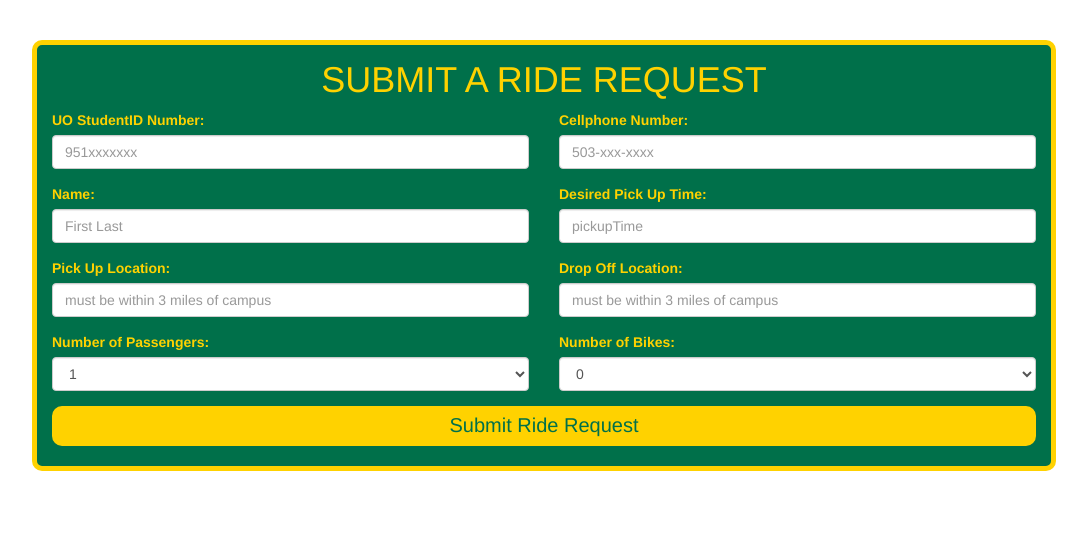
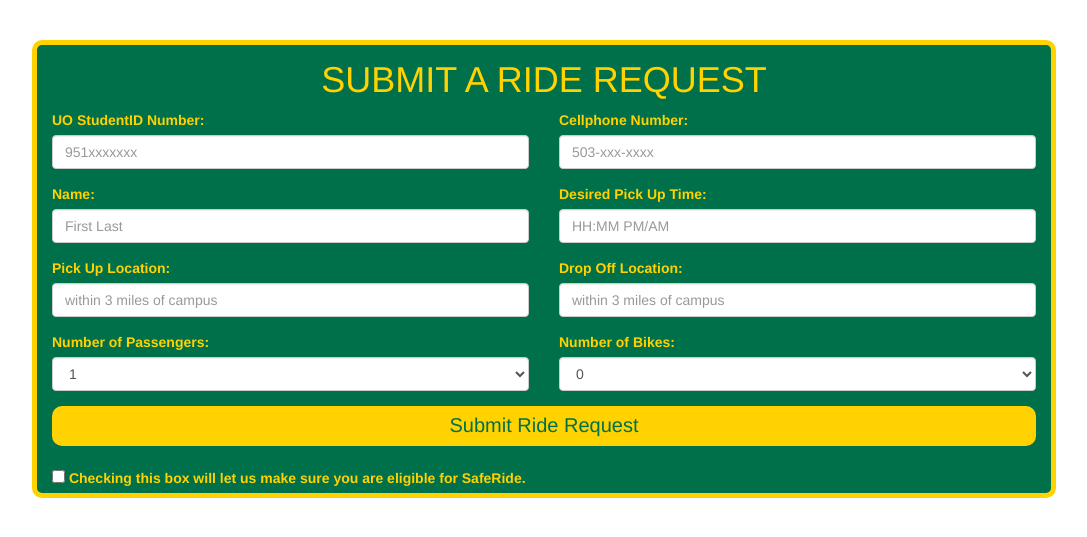
Before and after one commit to ian-garrett/Safe-Ride-App, a Flask app: page / in a window 1280 px wide. Shown: the top 537 px of the page, without its empty margins (96-1183 px from the left). Run offline with Flask 2, Linux system fonts and the light colour scheme; data that the repository does not hold is empty; some libraries are stand-ins or nearby versions.

Commit message:
strike tracking is fully configured. Further styling. Next step: input field checking + split view for assigned and unassigned rides as well as a running count of each

```diff
--- a/main.py
+++ b/main.py
@@ -129,7 +129,6 @@
                "bikes": bikes,
                "assigned": "false",
                "resolved": "false",
-
             }
     collection.insert(record)
     return
@@ -148,6 +147,7 @@
   dropoffLoc = request.args.get('dropoffLoc', 0, type=str)
   passengers = request.args.get('passengers', 0, type=int)
   bikes = request.args.get('bikes', 0, type=int)
+  passFail = request.args.get('bikes', 0, type=str)
 
   put_rideRequest(name,cellphone,studentID,pickupTime,pickupLoc,dropoffLoc,passengers,bikes)
   return jsonify(result="add success")
@@ -173,14 +173,8 @@
   print("entering checkstrikes")
   strikes = collection.find( { "type": "user", "studentID": studentID } )
   strikeCount = strikes[0]["strikes"]
-  print("strikes retrieved")
-  print("STRIKECOUNT")
-  print(strikeCount)
-  if strikeCount>=3:
-    print("strikes checked")
-    return jsonify(result="true")
-  print("if over")
-  return jsonify(result="false")
+
+  return jsonify(result=strikeCount)
 
 # USER FUNCTIONS
 
--- a/templates/index.html
+++ b/templates/index.html
@@ -15,7 +15,7 @@
     src="https://maxcdn.bootstrapcdn.com/bootstrap/3.3.5/js/bootstrap.min.js">
   </script>
 
-   <link rel="stylesheet" href="/static/css/memos.css" />
+   <link rel="stylesheet" href="/static/css/safeRide.css" />
 
 </head>
 <body>
@@ -44,17 +44,17 @@
   <div class="col-xs-12 col-sm-6">
     <label for="pickupTime">Desired Pick Up Time:</label><br>
     <input type="text" class="form-control"
-      name="PickupTime" id='pickupTime' placeholder="pickupTime"/>
+      name="PickupTime" id='pickupTime' placeholder="HH:MM PM/AM"/>
   </div>
   <div class="col-xs-12 col-sm-6">
     <label for="pickupLoc">Pick Up Location:</label><br>
     <input type="text" class="form-control"
-      name="PickupLoc" id='pickupLoc' placeholder="must be within 3 miles of campus"/>
+      name="PickupLoc" id='pickupLoc' placeholder="within 3 miles of campus"/>
   </div>
   <div class="col-xs-12 col-sm-6">
     <label for="dropoffLoc">Drop Off Location:</label><br>
     <input type="text" class="form-control"
-      name="DropoffLoc" id='dropoffLoc' placeholder="must be within 3 miles of campus"/>
+      name="DropoffLoc" id='dropoffLoc' placeholder="within 3 miles of campus"/>
   </div>
   <div class="col-xs-12 col-sm-6">
     <label for="passengers">Number of Passengers:</label><br>
@@ -78,6 +78,7 @@
 
   <div class="col-xs-12">
     <button id="create">Submit Ride Request</button>
+    <input type="checkbox" id="agree"> <label for="agree">Checking this box will let us make sure you are eligible for SafeRide.</label>
   </div>
  </div>
 
@@ -93,8 +94,6 @@
 {% endwith %}
 
 </div> <!-- container -->
-
-
 
 
 <!-- JS to insert into Python for DB processing  -->
@@ -113,22 +112,17 @@
               var dropoffLoc = $('#dropoffLoc').val();
               var passengers = $('#passengers').val();
               var bikes = $('#bikes').val();
-
-
-              //handle studentID check/user creation
-              checkID(studentID);
-
+              // var notes = $('#notes').val();
 
               //AJAX call
               $.getJSON($SCRIPT_ROOT + '/_createrideRequest',
                   // The object to pass to the server
                   {
-                    name: name, cellphone: cellphone, studentID: studentID, pickupTime: pickupTime, pickupLoc: pickupLoc, dropoffLoc: dropoffLoc, passengers, bikes
+                    name: name, cellphone: cellphone, studentID: studentID, pickupTime: pickupTime, pickupLoc: pickupLoc, dropoffLoc: dropoffLoc, passengers: passengers, bikes: bikes
                   },
                   // The function to call with the response
                   function(data) {
                     confirmRide();
-                    //location.reload(true);
                   }); // End of the call to getJSON
 
      });
@@ -176,7 +170,6 @@
             {studentID: studentID},
                   // The function to call with the response
                   function(data) {
-                    // deleterideRequest(rideRequestID);
                     if (data['result']=="true"){
                       var name = $('#name').val();
                       var cellphone = $('#cellphone').val();
@@ -189,18 +182,14 @@
         };
 
         function checkStrikes(studentID){
-            console.log(studentID);
-            console.log("check strikes called");
-
             $.getJSON($SCRIPT_ROOT + '/_checkStrikes',
             // The object to pass to the server
             {studentID: studentID},
                   // The function to call with the response
                   function(data) {
                     console.log("STRIKES CHECKED");
-                    console.log(data['result']);
                     // console.log(data['result']);
-                    if (data['result']=='true'){
+                    if (data['result']>=3){
                       strikeLimit();
                     }
                   }); // End of the call to getJSON
@@ -219,8 +208,21 @@
           //function that alerts user that they have 3 strikes and that there ride will not be submitted
             $('#fullContainerRider').empty();
             $('#fullContainerRider').css('text-align','center');
-            $('#fullContainerRider').html("<h4>Looks like you have had three no-shows.<br>So now you want a ride?</h4><div class='gif'><iframe src='//giphy.com/embed/LDBuYzAwu8L4I' width='480' height='271' frameBorder='0' class='giphy-embed' allowFullScreen></iframe><p><a href='http://giphy.com/gifs/LDBuYzAwu8L4I'></a></p></div>");
+            $('#fullContainerRider').html("<h4>So... we checked your studentID.<br>Looks like you have had three no-shows.<br>So now you want a ride?</h4><div class='gif'><iframe src='//giphy.com/embed/LDBuYzAwu8L4I' width='480' height='271' frameBorder='0' class='giphy-embed' allowFullScreen></iframe></div>");
         }
+
+
+        //FUNCTION BINDINGS
+
+        $('#agree').change(function(){
+          var checked = $('#agree').is(":checked");
+          if (checked){
+            var studentID = $('#studentID').val();
+            checkID(studentID);
+          }
+
+        })
+
 
 
 
```
Also changed, not shown: templates/manage.html (+7 -7 lines), static/css/FredokaOne-Regular.ttf (added), static/css/safeRide.css (renamed from static/css/memos.css), 1 other file.
